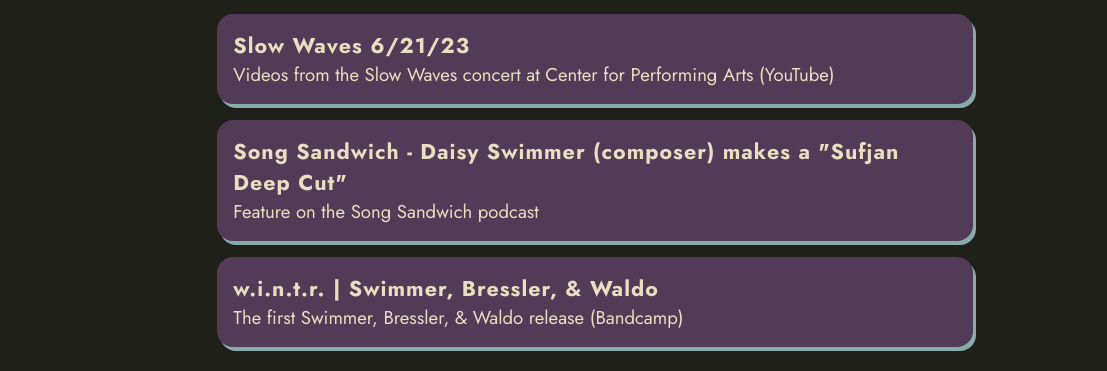
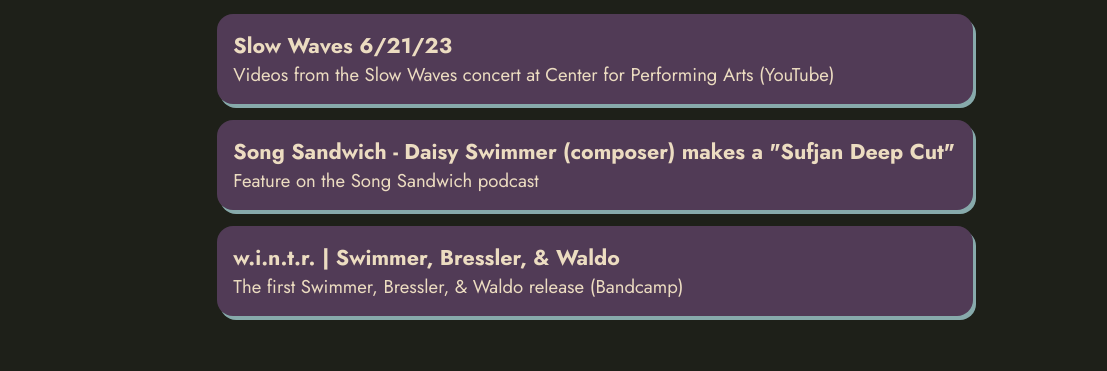
Before and after one commit to vinegar-tom/daisy-11ty-site, an Eleventy site: page src/index.njk in a window 1280 px wide. Shown: the part 214-585 px from the top of the page, 0-1107 px from the left. Built offline with nearby package versions, Linux system fonts and the light colour scheme; Eleventy itself is replaced by a stand-in of ours; files that its build step writes are made by us from their sources.

```diff
--- a/src/styles/style.css
+++ b/src/styles/style.css
@@ -171,6 +171,10 @@
   padding: 0;
   margin: 1rem;
   list-style-type: none;
+}
+
+.new-links h3 {
+  letter-spacing: normal;
 }
 
 .new-links li {
```
Also changed, not shown: .github/workflows/build.yml.
